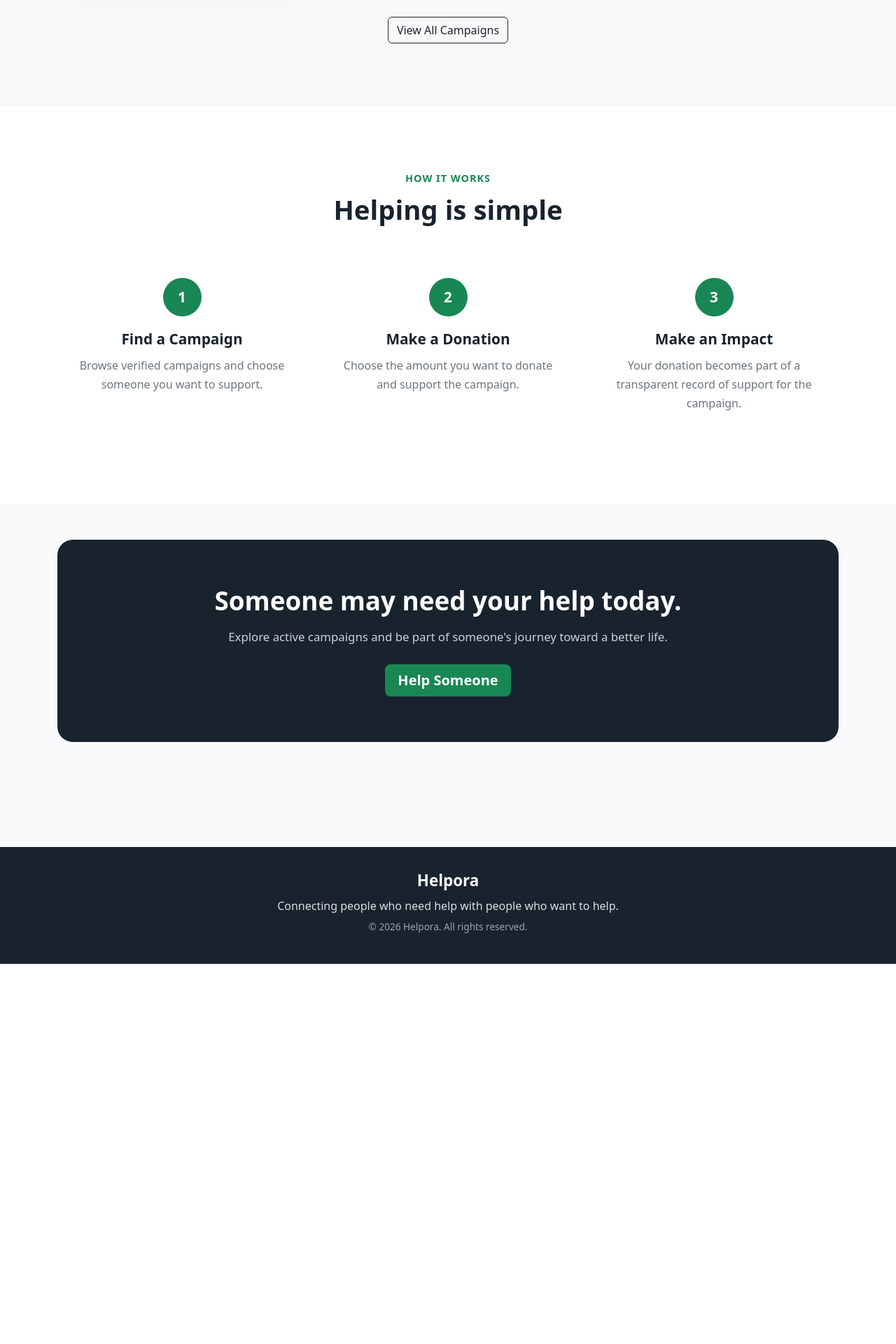
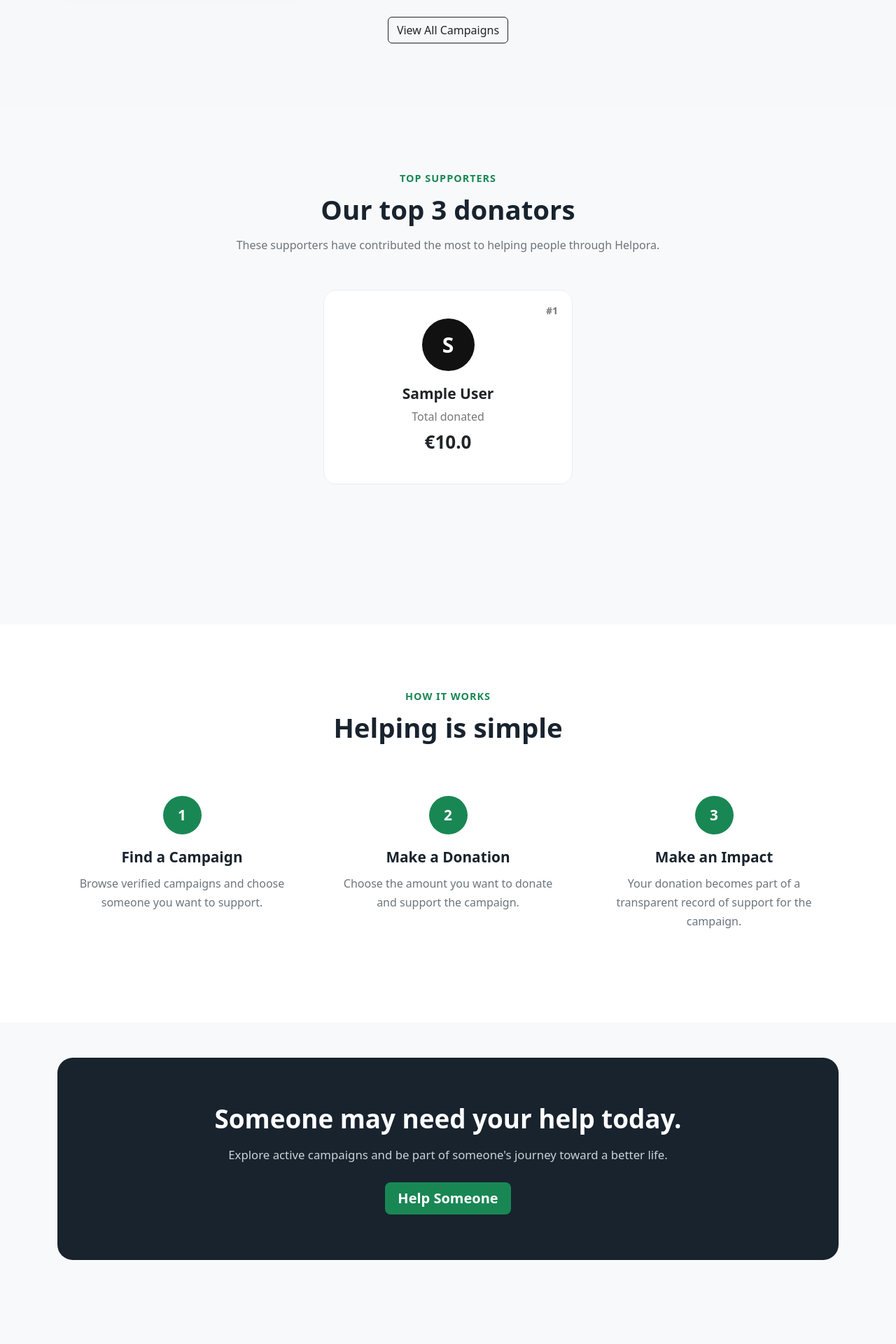
Before and after one commit to DVeljko/Helpora, a Flask app: page / in a window 1280 px wide. Shown: the part 2358-4278 px from the top of the page at 70% size. Before the commit the page ends 3735 px from the top, so only its background shows below. Run offline with Flask 3, Linux system fonts and the light colour scheme; tables that the repository leaves empty hold one stand-in row (values such as "Sample post"); grey boxes marked "Sample" are stand-in pictures.

Commit message:
Add top donors section

```diff
--- a/server.py
+++ b/server.py
@@ -55,7 +55,26 @@ with app.app_context():
 def homepage():
     query = db.select(Campaign)
     campaigns = db.session.scalars(query).all()
-    return render_template('homepage.html', campaigns=campaigns)
+    users = db.session.scalars(db.select(User)).all()
+
+    top_donators = []
+
+    for user in users:
+        total_donated = sum(donation.amount for donation in user.donations)
+
+        top_donators.append({
+            "name": user.name,
+            "total_donated": total_donated
+        })
+
+    top_donators.sort(
+        key=lambda donor: donor["total_donated"],
+        reverse=True
+    )
+
+    top_donators = top_donators[:3]
+
+    return render_template('homepage.html', campaigns=campaigns, top_donators=top_donators)
 
 
 @app.route('/all-campaigns')
--- a/static/css/style.css
+++ b/static/css/style.css
@@ -2452,3 +2452,69 @@ main {
         width: 100%;
     }
 }
+
+.top-donators-section {
+    padding: 90px 0 200px;
+    background: #f8f9fa;
+}
+
+.donator-card {
+    position: relative;
+    padding: 40px 30px;
+    background: #ffffff;
+    border: 1px solid #e9ecef;
+    border-radius: 18px;
+    transition: 0.25s ease;
+}
+
+.donator-card:hover {
+    transform: translateY(-5px);
+    box-shadow: 0 15px 35px rgba(0, 0, 0, 0.08);
+}
+
+.donator-rank {
+    position: absolute;
+    top: 18px;
+    right: 20px;
+
+    font-size: 14px;
+    font-weight: 700;
+
+    color: #777;
+}
+
+.donator-avatar {
+    width: 75px;
+    height: 75px;
+
+    margin: 0 auto 20px;
+
+    display: flex;
+    align-items: center;
+    justify-content: center;
+
+    border-radius: 50%;
+
+    background: #111;
+    color: #ffffff;
+
+    font-size: 30px;
+    font-weight: 700;
+}
+
+.donator-name {
+    margin-bottom: 8px;
+
+    font-size: 21px;
+    font-weight: 700;
+}
+
+.donator-label {
+    margin-bottom: 5px;
+    color: #777;
+}
+
+.donator-amount {
+    font-size: 26px;
+    font-weight: 700;
+}
--- a/templates/homepage.html
+++ b/templates/homepage.html
@@ -286,6 +286,67 @@ Helpora | Home
     </div>
 </section>
 
+<!-- TOP DONATORS -->
+<section class="top-donators-section">
+    <div class="container">
+
+        <div class="section-heading text-center">
+
+            <span class="section-label">
+                Top supporters
+            </span>
+
+            <h2>
+                Our top 3 donators
+            </h2>
+
+            <p>
+                These supporters have contributed the most to helping
+                people through Helpora.
+            </p>
+
+        </div>
+
+
+        <div class="row g-4 justify-content-center">
+
+            {% for donor in top_donators %}
+
+            <div class="col-lg-4 col-md-6">
+
+                <div class="donator-card h-100 text-center">
+
+                    <div class="donator-rank">
+                        #{{ loop.index }}
+                    </div>
+
+                    <div class="donator-avatar">
+                        {{ donor.name[0] | upper }}
+                    </div>
+
+                    <h4 class="donator-name">
+                        {{ donor.name }}
+                    </h4>
+
+                    <p class="donator-label">
+                        Total donated
+                    </p>
+
+                    <div class="donator-amount">
+                        €{{ donor.total_donated }}
+                    </div>
+
+                </div>
+
+            </div>
+
+            {% endfor %}
+
+        </div>
+
+    </div>
+</section>
+
 
 <!-- HOW IT WORKS -->
 <section class="how-it-works-section">
@@ -377,6 +438,7 @@ Helpora | Home
 </section>
 
 
+
 <!-- CTA SECTION -->
 <section class="cta-section">
     <div class="container">
```
